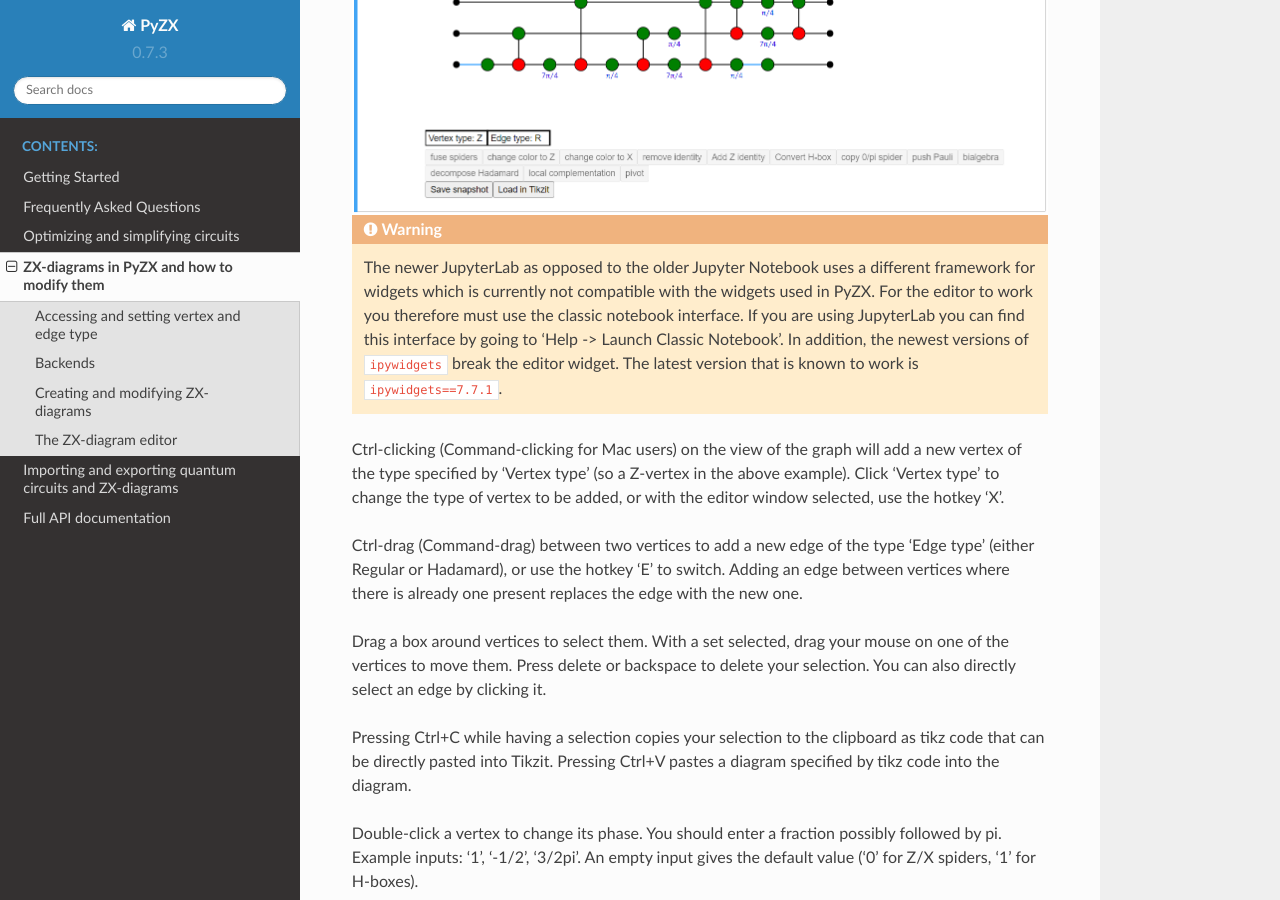
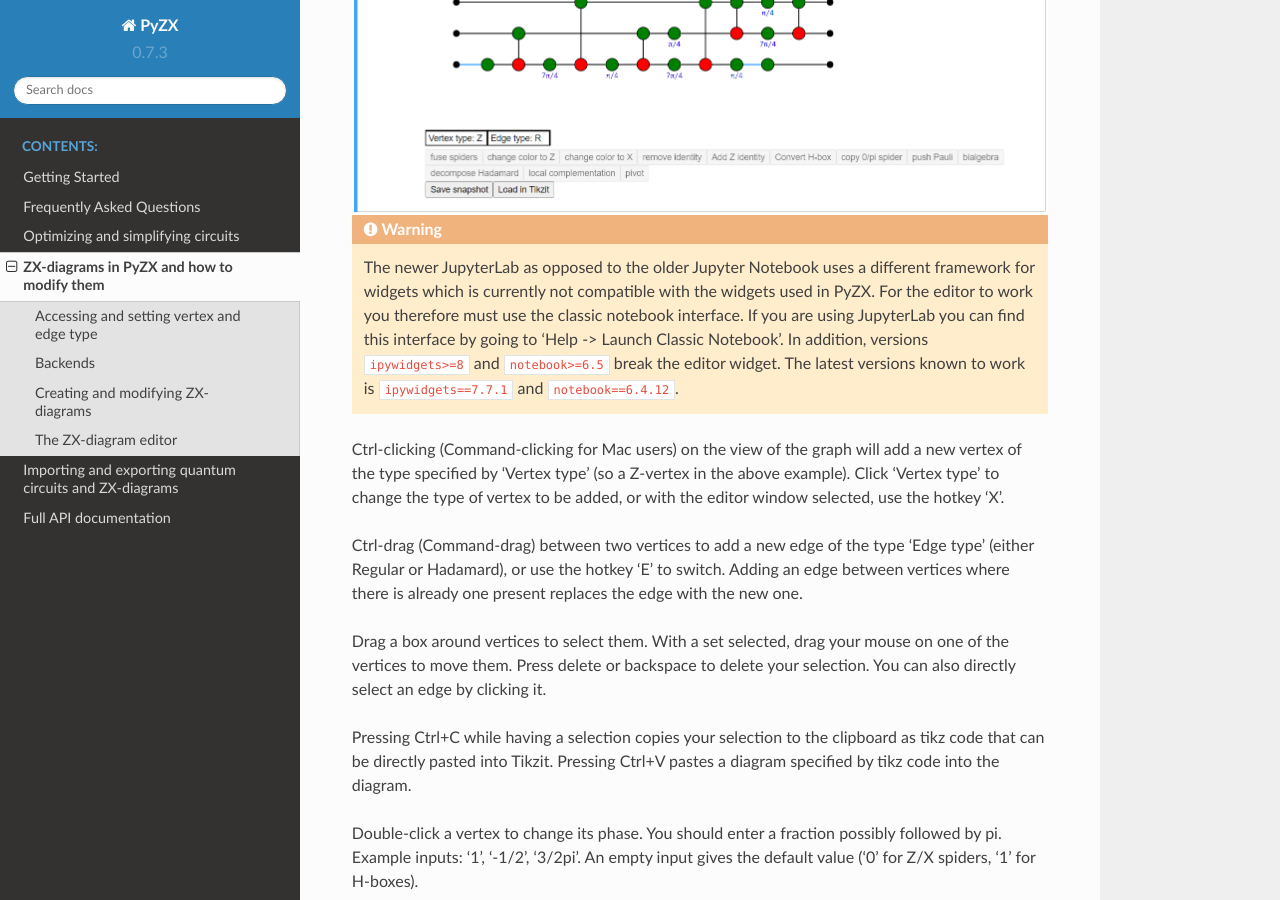
Before and after one commit to zxcalc/pyzx, a Sphinx documentation site: the page built from doc/graph.rst, in a window 1280 px wide and 900 px high, scrolled down 1897 px. Built offline with Sphinx 7.4.7 and the Read the Docs theme 2.0.0, drawn with Linux system fonts in a browser that asks for light colours.

Commit message:
Added warning to documentation that the editor widget is broken by notebook>=6.5

```diff
--- a/doc/graph.rst
+++ b/doc/graph.rst
@@ -52,7 +52,7 @@ If you are using a Jupyter notebook, probably the best way to build an arbitrari
    :align:   center
 
 .. warning::
-	The newer JupyterLab as opposed to the older Jupyter Notebook uses a different framework for widgets which is currently not compatible with the widgets used in PyZX. For the editor to work you therefore must use the classic notebook interface. If you are using JupyterLab you can find this interface by going to 'Help -> Launch Classic Notebook'. In addition, the newest versions of ``ipywidgets`` break the editor widget. The latest version that is known to work is ``ipywidgets==7.7.1``.
+	The newer JupyterLab as opposed to the older Jupyter Notebook uses a different framework for widgets which is currently not compatible with the widgets used in PyZX. For the editor to work you therefore must use the classic notebook interface. If you are using JupyterLab you can find this interface by going to 'Help -> Launch Classic Notebook'. In addition, versions ``ipywidgets>=8`` and ``notebook>=6.5`` break the editor widget. The latest versions known to work is ``ipywidgets==7.7.1`` and ``notebook==6.4.12``.
 
 Ctrl-clicking (Command-clicking for Mac users) on the view of the graph will add a new vertex of the type specified by 'Vertex type' (so a Z-vertex in the above example). Click 'Vertex type' to change the type of vertex to be added, or with the editor window selected, use the hotkey 'X'.
 
```
